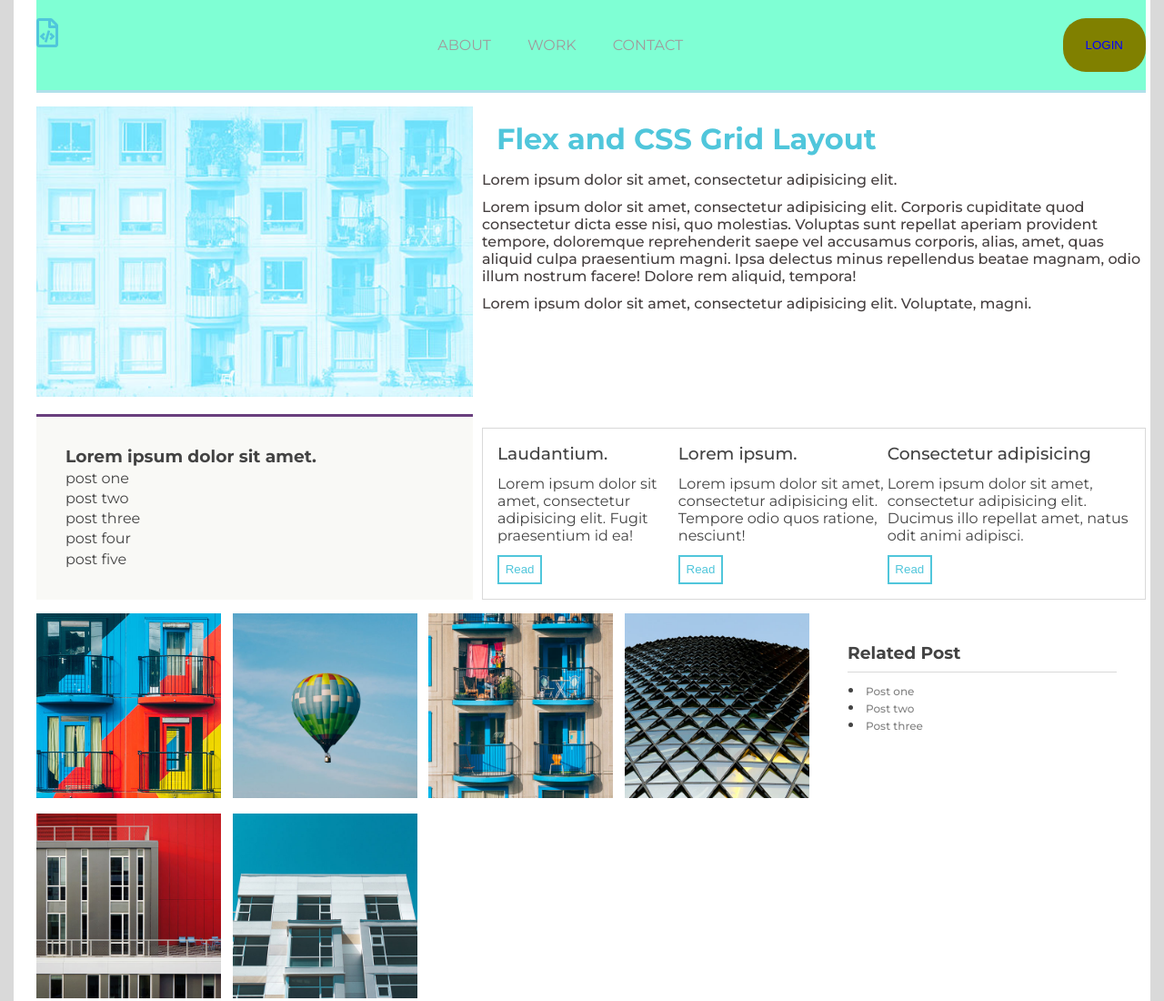
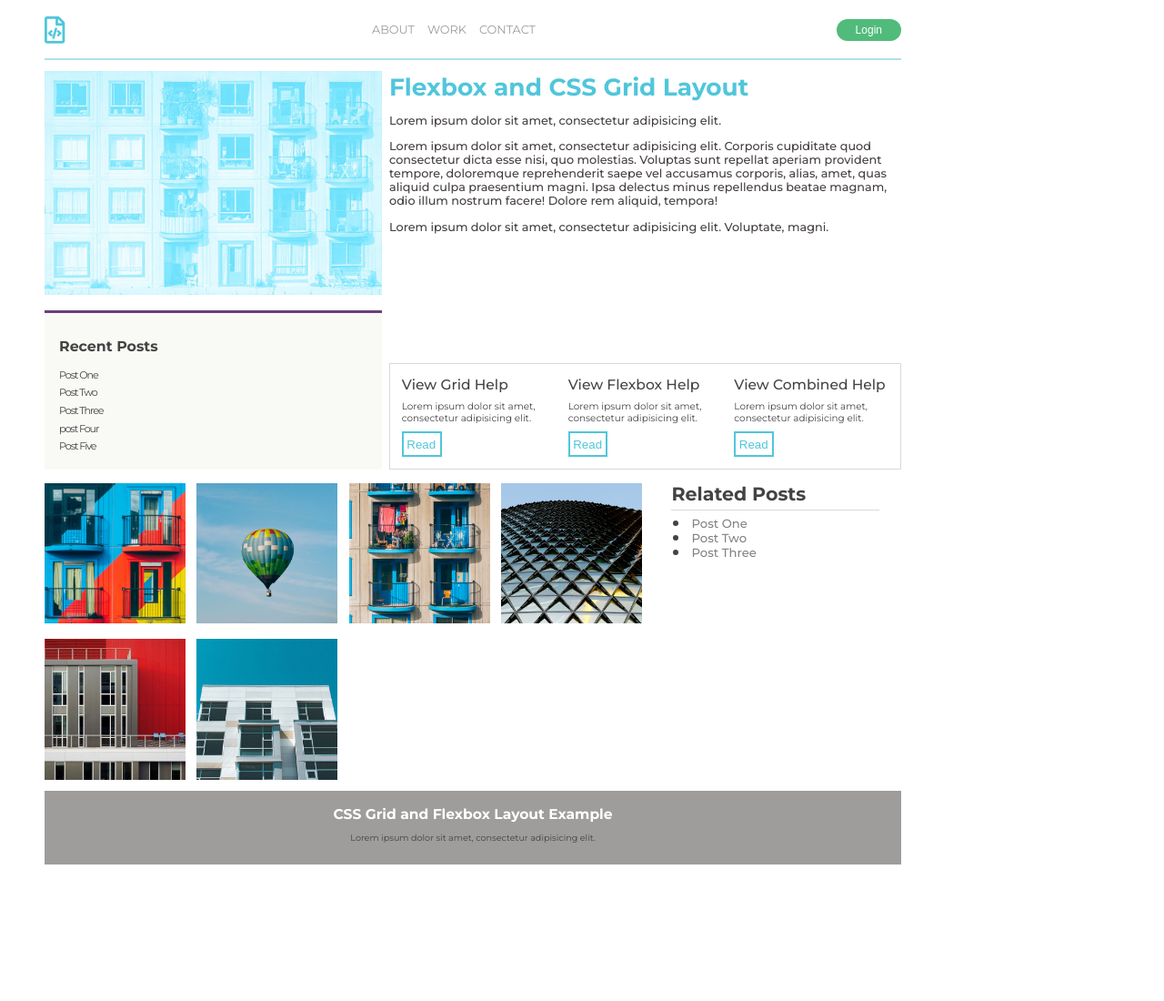
Before and after one commit to jonyweb20/site-grid-tamplate, a plain HTML site: page index.html in a window 1280 px wide. Shown: the top 1100 px of the page at 91% size. After the commit the page ends 950 px from the top, so only its background shows below. Drawn offline with Linux system fonts and the light colour scheme.

Commit message:
v.1.3
ДЗ

```diff
--- a/css/style.css
+++ b/css/style.css
@@ -6,46 +6,52 @@
 }
 body{
     font-family: 'Montserrat', sans-serif;
-    background-color: #d9d9d9;
+    background-color: #fff;
     color: #434343;
 }
 a {
     text-decoration: none;
     color: inherit;
 }
+
 .container {
     display: grid;
-    grid-auto-columns: 40% 30% 30%;
-    grid-template-rows: repeat (6, auto);
-    grid-column-gap: 10px;
-    grid-row-gap: 15px;
-    max-width: 1250px;
-    margin: 0 auto;
+    grid-auto-columns: 371px 278px 277px;
+    grid-template-rows: repeat (7, auto);
+    grid-column-gap: 8px;
+    grid-row-gap: 2px;
+    max-width: 993px;
+    margin: 0px 0px 0px 49px;
     background-color: #fff;
-    padding: 0 25px;
+    padding: 0px 0px 0px 0px;
 }
 header {
     display: flex;
     justify-content: space-between;
     grid-column: 1/4;
     grid-row: 1/2;
-    background-color: aquamarine;
-    border-bottom: 3px solid #b0e0ea;
+    border-bottom: 2px solid #b0e0ea;
     color: #9f9c9c;
-    padding: 20px 0;
+    padding-top:5px;
+    padding-bottom: 4px;
 }
 header > .logo > a > i {
     color:#50c6db;
-    font-size: 2em;
+    font-size: 1.86em;
+    padding-top: 14px;
+    padding-left: 0px;
 }
-header > button, button:active, button:focus {
-    background-color: olive;
-    border-color: #51bb7b;
-    color: blue;
-    padding: 6px 25px;
+header > button {
+    align-self: center;
+    height: 2em;
+    font-size: 0.75em;
+    background-color: #51bb7b;
+    color: #fff;
+    padding: 5px 21px;
     border-radius: 25px;
     border-style: none;
 }
+
 header > button:focus {
     background-color: rgba(39, 129, 74, 0.9);
     }
@@ -53,6 +59,7 @@ header > button:focus {
 .hero{
         grid-column: 1/2;
         grid-row: 2/3;
+    padding: 10px 0px 11px 0px;
 }
 .hero > img{
     width: 100%;
@@ -62,60 +69,78 @@ header > button:focus {
     grid-row: 3/5;
     border-top: 3px solid #693f7e;
     background-color: #f9f9f6;
-    padding: 2em;
+    padding-top: 1.5em;
+    padding-left:1em;
 }
-.sidebar h3 {
-    margin: 1em auto;
+h4 {
+    font-size: 0.99em;
+    padding-top: 3px;
 }
 .sitebar ul {
+    padding-top: 0.55em;
     list-style-type: none;
 }
 .sitebar li {
-    margin: .2em 0;
+    font-size: 0.7em;
+    letter-spacing: -0.1em;
+    margin: .5em 0;
 }
-.sitebar a {
+/*.sitebar a {
     font-size: .75em;
-}
+}*/
 main {
     grid-column: 2/4;
     grid-row: 2/4;
+    padding-bottom: 1em;
 }
 main h1 {
    color:#50c6db;
     font-weight: 700;
-    margin: .5em;
+    font-size: 1.65em;
+    margin-top: .4em;
 
 }
 main p {
-   margin: 0.7em 0;
+   margin: 0.55em 0;
+    padding-top: 0.5em;
+    font-size: 0.8em;
     font-weight: 500;
     color: #453f3f;
 }
+
 .help {
     display: flex;
-    justify-content: space-around;
+    justify-content: flex-start;
     grid-column: 2/4;
     grid-row: 4/5;
     border: 1.5px solid #d9d9d9;
-    padding: 1em;
+    padding: 0.8em;
+    margin-top: 3.5em;
 }
 .help-item {
     display: flex;
     flex-direction: column;
     align-items: flex-start;
     justify-content: space-between;
-
+}
+.item2 {
+    margin-left: 0.82em;
+}
+.item3 {
+    margin-left: 0.8em;
 }
 .help-item h3{
+    font-size: 0.97em;
     font-weight: 500;
 }
 .help-item p{
     margin: 0.75em 0;
-    font-size: .75;
+    font-size: .65em;
 }
+
 .help-item button {
     border: 2px solid #50c6db;
-    padding: 0.5em;
+    padding: 0.38em 0.33em 0.32em 0.26em;
     color: #50c6db;
     font-weight: 500;
     background-color: #fff;
@@ -124,10 +149,10 @@ main p {
 .gallery {
     display: grid;
     grid-column: 1/3;
-    grid-row: 5/6;
-    grid-template-columns: repeat(auto-fit, minmax(160px, 1fr));
+    grid-row: 5/7;
+    grid-template-columns: repeat(auto-fit, minmax(130px, 1fr));
     grid-gap: 0.8em;
-
+    margin-top: 0.8em;
 }
 .gallery img {
     width: 100%;
@@ -136,47 +161,62 @@ main p {
 nav ul {
     display: flex;
     list-style: none;
+    padding-left: 7px;
 }
 nav ul li {
-    margin: 20px;
+    margin: 20px 7px;
+    font-size: 0.8em;
 }
 .sitebar-related {
     grid-column: 3/4;
-    grid-row: 5/6;
-    padding: 2em;
+    grid-row: 5/7;
+    padding: 0.7em 1.39em;
+    font-size: 1.1em;
 }
 .sitebar-related h3{
-    margin-bottom: .5em;
-    padding-bottom: .5em;
+    margin-bottom: .1em;
+    padding-bottom: .25em;
     border-bottom: 1px solid #d9d9d9;
 }
 .sitebar-related ul {
     margin-left: 1.1em;
 }
-
+.sitebar-related li {
+    margin-bottom: -0.3em;
+}
 .sitebar-related a {
     font-size: .75em;
     font-weight: 500;
     color: #838383;
     margin-left: 0.2em;
+    margin-top: -0.28em;
+
 }
 footer {
     background-color: #9f9c9c;
     grid-column: 1/4;
-    grid-row: 6/7;
+    grid-row: 7/8;
     text-align: center;
-    padding: 2em 0;
+    padding: 1em 0;
+    margin-top: 0.4em;
 }
 footer h3{
+    font-size: 0.97em;
     color: #fff;
     margin-bottom: .7em;
 }
 footer p {
+    font-size: 0.6em;
     margin-bottom: 0.8em;
 }
 @media screen and (max-width: 768px) {
     .container {
-        grid-template-rows: repeat (6, auto);
+        grid-template-rows: repeat (7, 1fr);
+    }
+    header {
+        display: flex;
+        grid-column: 1/4;
+        grid-row: 1/2;
     }
     .hero {
         display: none;
@@ -189,14 +229,13 @@ footer p {
         grid-row: 2/4;
         justify-content: flex-start;
         border-top: none;
+    }
 
-    }
     .sitebar ul{
         display: flex;
         margin-top: 1em;
+    }
 
-
-    }
     .sitebar li{
         margin-left: 20px;
 
@@ -222,7 +261,6 @@ footer p {
     }
     .gallery img {
     width: 100%;
-
     }
     .sitebar-related {
         display: flex;
@@ -248,6 +286,4 @@ footer p {
     footer p{
         font-size: 12px;
     }
-   /* grid-template-areas:
-    "header header header"*/
-}*/
+}
--- a/index.html
+++ b/index.html
@@ -21,41 +21,41 @@
                 <li><a href="#">CONTACT</a></li>
             </ul>
         </nav>
-        <button class="login">LOGIN</button>
+        <button class="login">Login</button>
       </header>
   <div class="hero">
       <img src="image/hero.jpg" alt="hero">
   </div>
   <aside class="sitebar">
-      <h3>Lorem ipsum dolor sit amet.</h3>
+      <h4>Recent Posts</h4>
       <ul>
-          <li>post one</li>
-          <li>post two</li>
-          <li>post three</li>
-          <li>post four</li>
-          <li>post five</li>
+          <li>Post One</li>
+          <li>Post Two</li>
+          <li>Post Three</li>
+          <li>post Four</li>
+          <li>Post Five</li>
       </ul>
   </aside>
   <main>
-      <h1>Flex and CSS Grid Layout</h1>
+      <h1>Flexbox and CSS Grid Layout</h1>
       <p>Lorem ipsum dolor sit amet, consectetur adipisicing elit.</p>
       <p>Lorem ipsum dolor sit amet, consectetur adipisicing elit. Corporis cupiditate quod consectetur dicta esse nisi, quo molestias. Voluptas sunt repellat aperiam provident tempore, doloremque reprehenderit saepe vel accusamus corporis, alias, amet, quas aliquid culpa praesentium magni. Ipsa delectus minus repellendus beatae magnam, odio illum nostrum facere! Dolore rem aliquid, tempora!</p>
       <p>Lorem ipsum dolor sit amet, consectetur adipisicing elit. Voluptate, magni.</p>
   </main>
  <div class="help">
-   <article class="help-item">
-     <h3>Laudantium.</h3>
-     <p>Lorem ipsum dolor sit amet, consectetur adipisicing elit. Fugit praesentium id ea!</p>
+   <article class="help-item item1">
+     <h3>View Grid Help</h3>
+     <p>Lorem ipsum dolor sit amet, consectetur adipisicing elit.</p>
      <button onclick="#">Read</button>
    </article>
-    <article class="help-item">
-     <h3>Lorem ipsum.</h3>
-     <p>Lorem ipsum dolor sit amet, consectetur adipisicing elit. Tempore odio quos ratione, nesciunt!</p>
+    <article class="help-item item2">
+     <h3>View Flexbox Help</h3>
+     <p>Lorem ipsum dolor sit amet, consectetur adipisicing elit.</p>
      <button onclick="#">Read</button>
    </article>
-    <article class="help-item">
-     <h3>Consectetur adipisicing </h3>
-     <p>Lorem ipsum dolor sit amet, consectetur adipisicing elit. Ducimus illo repellat amet, natus odit animi adipisci.</p>
+    <article class="help-item item3">
+     <h3>View Combined Help </h3>
+     <p>Lorem ipsum dolor sit amet, consectetur adipisicing elit. </p>
      <button onclick="#">Read</button>
    </article>
  </div>
@@ -68,11 +68,11 @@
        <div><img src="image/grid-image-06.jpg" alt="gal"></div>
    </div>
    <aside class="sitebar-related">
-       <h3>Related Post</h3>
+       <h3>Related Posts</h3>
        <ul>
-           <li><a href="#">Post one</a></li>
-           <li><a href="#">Post two</a></li>
-           <li><a href="#">Post three</a></li>
+           <li><a href="#">Post One</a></li>
+           <li><a href="#">Post Two</a></li>
+           <li><a href="#">Post Three</a></li>
        </ul>
    </aside>
    <footer>
```
